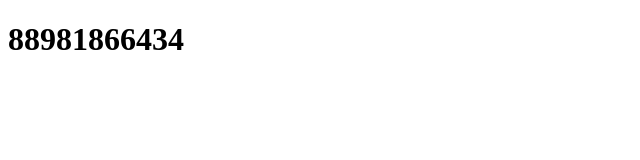
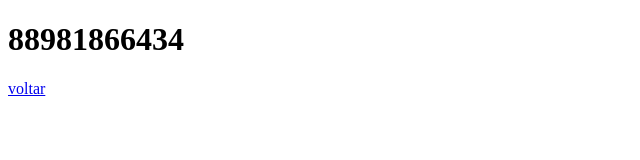
Before and after one commit to EmessonPinheiro/projeto-site-cuia, a plain HTML site: page link_zap.html in a window 1280 px wide. Shown: the full height of the page, 0-640 px from the left. Drawn offline with Linux system fonts and the light colour scheme.

Commit message:
botao de voltar
botao de voltar

```diff
--- a/link_zap.html
+++ b/link_zap.html
@@ -11,6 +11,8 @@
         <header>
             <h1>88981866434</h1>
         </header>
+
+        <p><a href="index.html">voltar</a></p>
     </main>
 
 </body>
```
